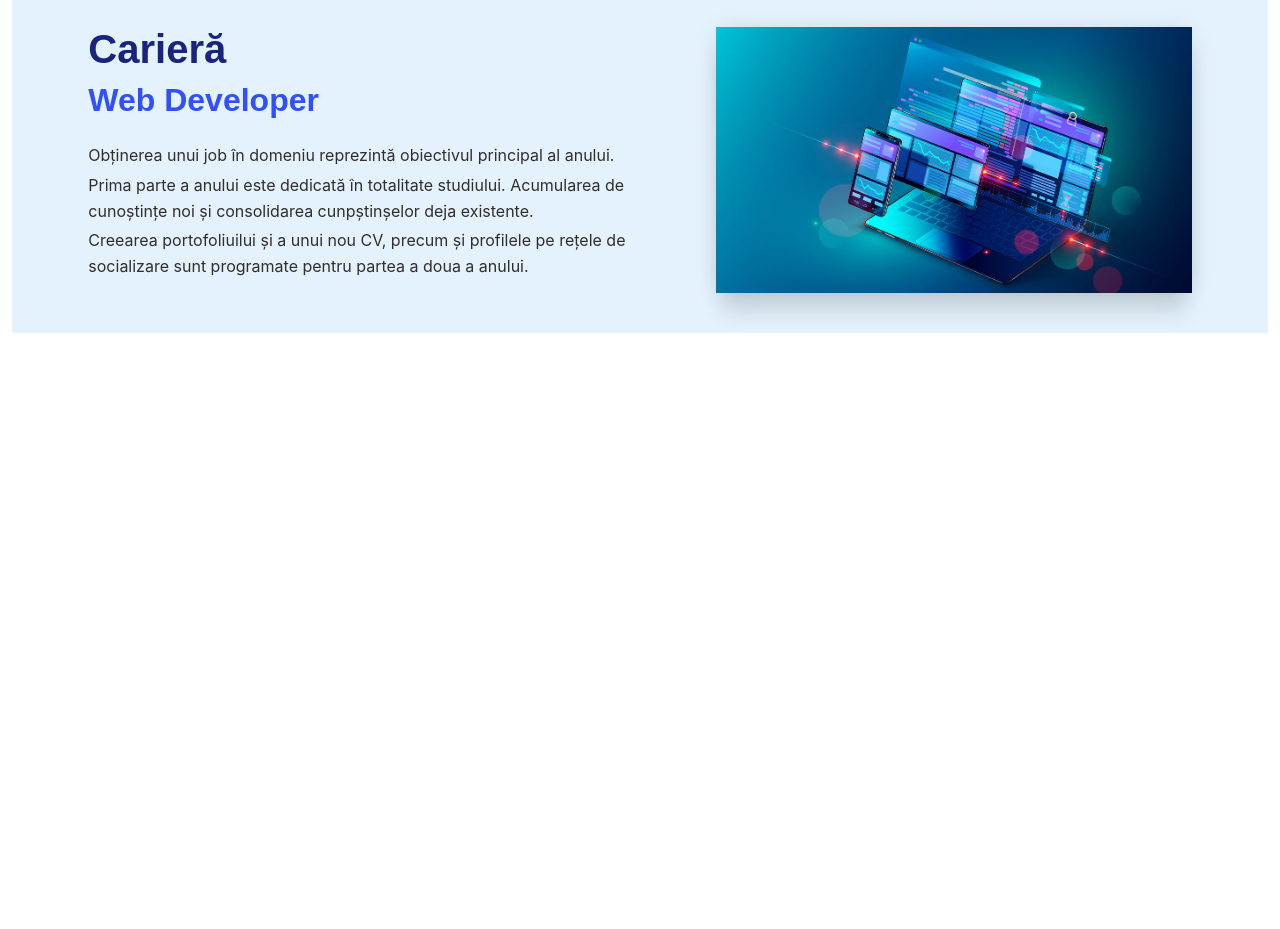
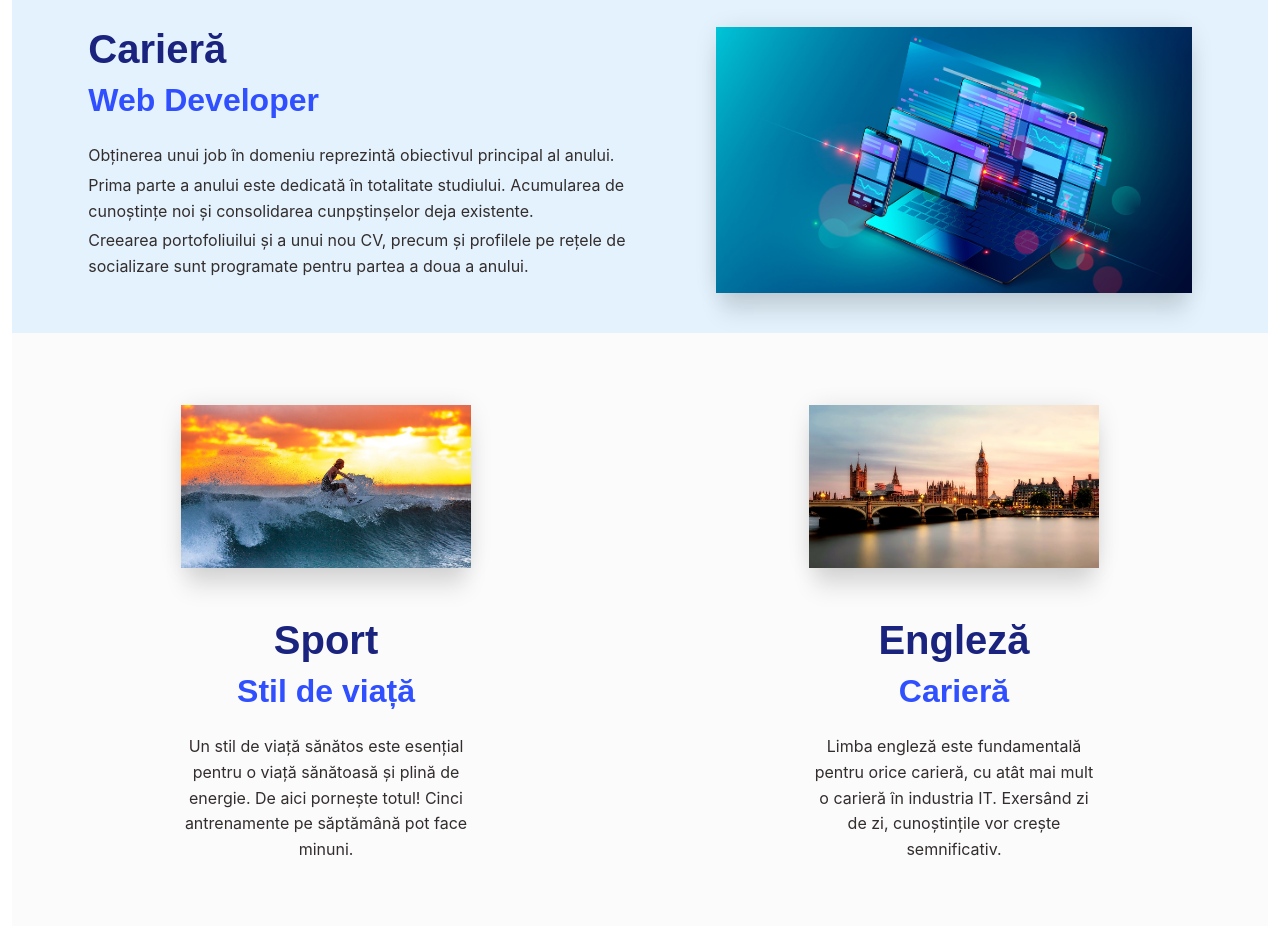
Before and after one commit to catalinbroinas/happy-new-year-2024, a website: page index.html in a window 1280 px wide. Shown: the part 967-1896 px from the top of the page. Before the commit the page ends 1364 px from the top, so only its background shows below. Drawn offline with Linux system fonts and the light colour scheme.

Commit message:
Add life section: sport & english

```diff
--- a/index.html
+++ b/index.html
@@ -140,7 +140,8 @@
             consolidarea cunpștinșelor deja existente.
           </p>
           <p class="text">
-            Creearea portofoliuilui și a unui nou CV, precum și profilele pe rețele de socializare sunt programate pentru
+            Creearea portofoliuilui și a unui nou CV, precum și profilele pe rețele de socializare sunt programate
+            pentru
             partea a doua a anului.
           </p>
         </div>
@@ -149,6 +150,32 @@
         </div>
       </section>
       <!-- Web Developer -->
+      <!-- Sport & English -->
+      <section class="row life py-5 gx-5 gy-4 m-0">
+        <div class="col-sm-6">
+          <div class="col-lg-6 col-sm-8 col-10 text-center mx-auto">
+            <img src="img/sport.jpg" alt="Sport & English" class="img-fluid shadow-5-strong mb-5">
+            <h3 class="sub-title mb-2">Sport</h3>
+            <h4 class="title mb-4">Stil de viață</h4>
+            <p class="text">
+              Un stil de viață sănătos este esențial pentru o viață sănătoasă și plină de energie. De aici pornește totul!
+              Cinci antrenamente pe săptămână pot face minuni.
+            </p>
+          </div>
+        </div>
+        <div class="col-sm-6">
+          <div class="col-lg-6 col-sm-8 col-10 text-center mx-auto">
+            <img src="img/english.jpg" alt="Sport & English" class="img-fluid shadow-5-strong mb-5">
+            <h3 class="sub-title mb-2">Engleză</h3>
+            <h4 class="title mb-4">Carieră</h4>
+            <p class="text">
+              Limba engleză este fundamentală pentru orice carieră, cu atât mai mult o carieră în industria IT.
+              Exersând zi de zi, cunoștințile vor crește semnificativ.
+            </p>
+          </div>
+        </div>
+      </section>
+      <!-- Sport & English -->
     </div>
     <!-- Container -->
   </main>
--- a/src/scss/style.scss
+++ b/src/scss/style.scss
@@ -190,6 +190,18 @@
       font-size: 2rem;
    }
 }
+.life
+{
+   background-color: $primary-2;
+   .sub-title
+   {
+      font-size: 2.5rem;
+   }
+   .title
+   {
+      font-size: 2rem;
+   }
+}
 
 // Components
 .custom-badge
--- a/src/scss/variables.scss
+++ b/src/scss/variables.scss
@@ -2,6 +2,7 @@
 $primary-1: #E3F2FD;
 $primary-2: #FBFBFB;
 $primary-3: #304FFE;
+$primary-4: #E1F5FE;
 
 $secondary-1: #332D2D;
 $secondary-2: #1A237E;
```
Also changed, not shown: img/english.jpg (added), img/sport.jpg (added), src/scss/style.css, 1 other file.
